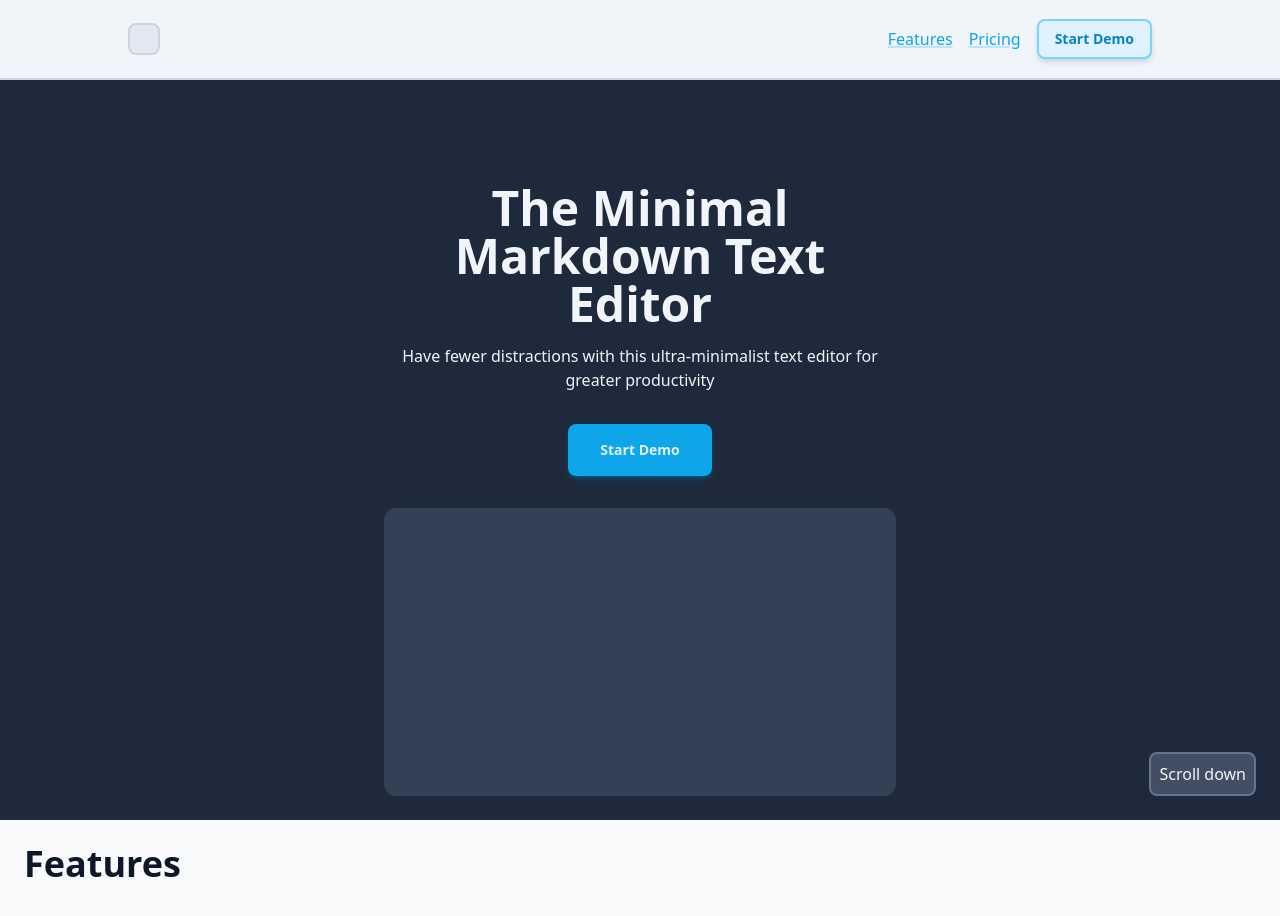
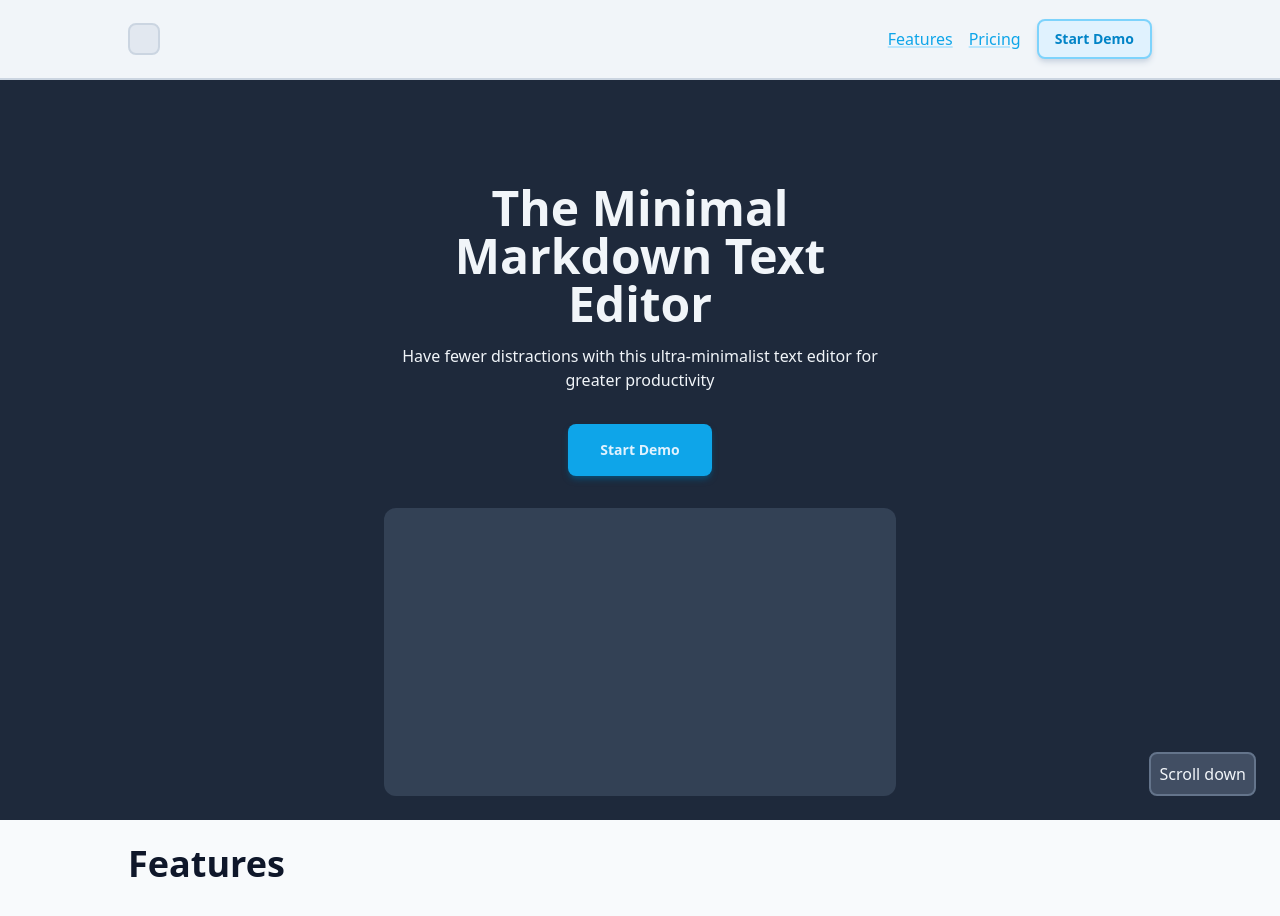
Before and after one commit to matovius/hashtype, a SvelteKit app: page / in a window 1280 px wide. Shown: the top 916 px of the page. Built offline with nearby package versions, Linux system fonts and the light colour scheme.

Commit message:
Tweak features section

```diff
--- a/src/routes/+page.svelte
+++ b/src/routes/+page.svelte
@@ -88,8 +88,11 @@
       <Text as="p">Scroll down</Text>
     </div>
   </section>
-  <section id="features" class="text-slate-900 w-full min-h-screen p-6">
-    <div class="w-full max-w-5xl">
+  <section
+    id="features"
+    class="text-slate-900 w-full h-screen p-6 flex justify-center items-center"
+  >
+    <div class="w-full h-full max-w-5xl">
       <Text as="h2">Features</Text>
     </div>
   </section>
```
